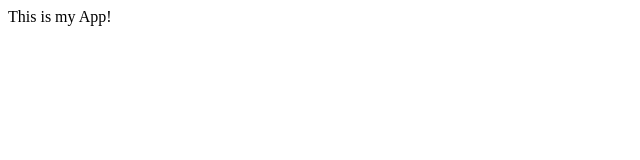
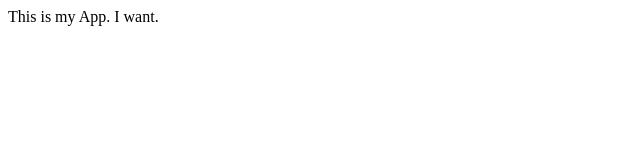
Before and after one commit to okechukwu-opara/myappsample, a plain HTML site: page index.html in a window 1280 px wide. Shown: the full height of the page, 0-640 px from the left. Drawn offline with Linux system fonts and the light colour scheme.

Commit message:
second edit

```diff
--- a/index.html
+++ b/index.html
@@ -3,7 +3,7 @@
 <head>
     <title>My App</title>
     <body>
-        This is my App!
+        This is my App. I want.
     </body>
 </head>
 </html>
```
